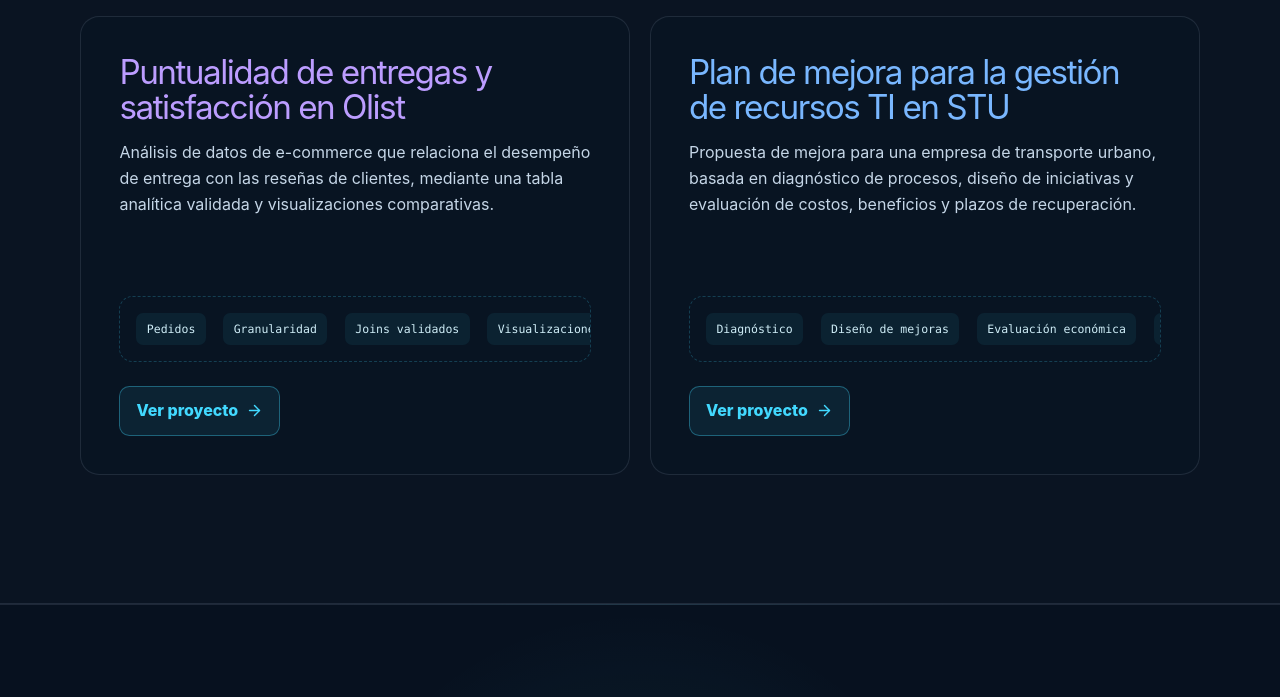
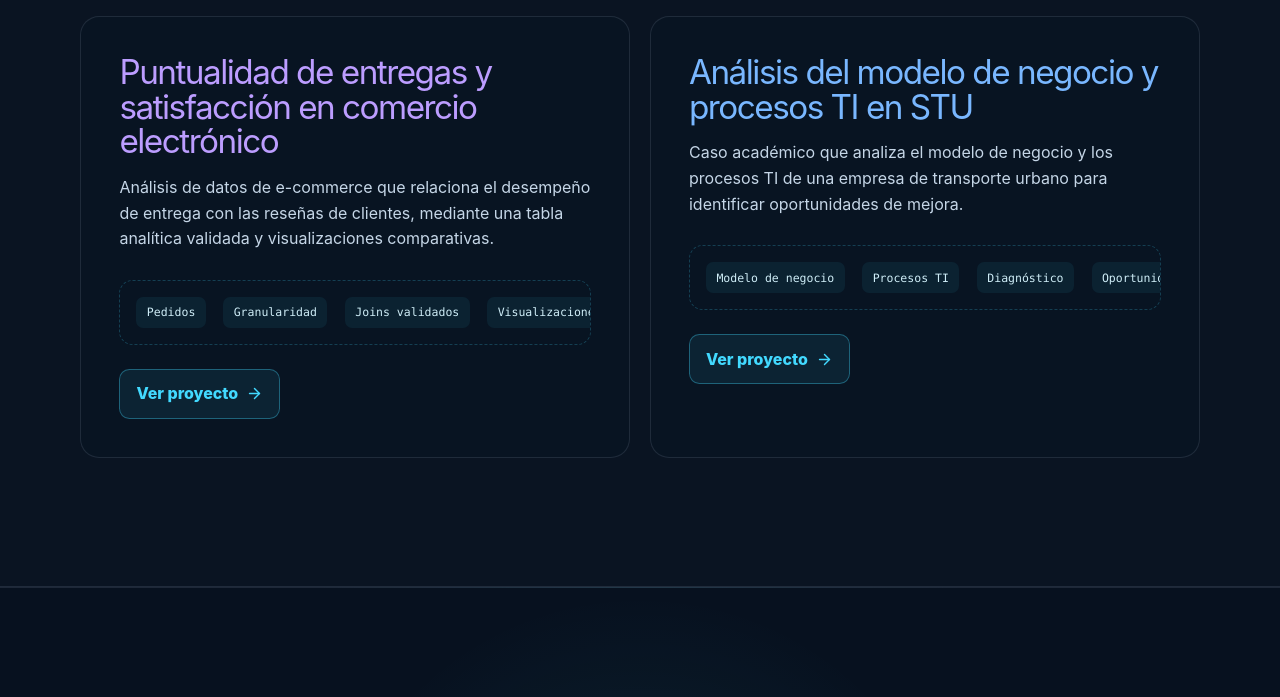
Before and after one commit to BryanJimenez871/BryanJimenez871.github.io, an Astro site: page / in a window 1280 px wide. Shown: the part 1485-2182 px from the top of the page. Built offline with nearby package versions, Linux system fonts and the light colour scheme; Astro itself is replaced by a stand-in of ours.

Commit message:
Guarda estado previo al rediseño

```diff
--- a/src/components/StuProjectDialog.astro
+++ b/src/components/StuProjectDialog.astro
@@ -23,7 +23,6 @@ const { project } = Astro.props as { project: Project };
         <div class="media-tabs" role="tablist" aria-label="Áreas del proyecto STU">
           <button id="stu-tab-metodologia" type="button" role="tab" aria-selected="true" aria-controls="stu-panel-metodologia" data-media-tab="stu-panel-metodologia">Metodología</button>
           <button id="stu-tab-modelo" type="button" role="tab" aria-selected="false" aria-controls="stu-panel-modelo" data-media-tab="stu-panel-modelo">Modelo de negocio</button>
-          <button id="stu-tab-impacto" type="button" role="tab" aria-selected="false" aria-controls="stu-panel-impacto" data-media-tab="stu-panel-impacto">Impacto económico</button>
         </div>
         <figure id="stu-panel-metodologia" class="media-panel" role="tabpanel" aria-labelledby="stu-tab-metodologia">
           <img src="/projects/stu-methodology.png" alt="Metodología de gestión del proyecto de mejora para STU" width="1200" height="725" loading="lazy" />
@@ -33,16 +32,6 @@ const { project } = Astro.props as { project: Project };
           <img src="/projects/stu-business-model.png" alt="Modelo de negocio propuesto para STU" width="864" height="648" loading="lazy" />
           <figcaption>Modelo de negocio que conecta propuesta de valor, recursos, operación y fuentes de ingreso.</figcaption>
         </figure>
-        <figure id="stu-panel-impacto" class="media-panel stu-impact-panel" role="tabpanel" aria-labelledby="stu-tab-impacto" hidden>
-          <div class="stu-impact">
-            <p>Dos iniciativas evaluadas con costos, beneficios y período de recuperación proyectado.</p>
-            <div class="stu-impact-grid">
-              <article><span>Iniciativa 1</span><h3>Eficiencia operativa y puntualidad</h3><strong>Recuperación: mes 22</strong></article>
-              <article><span>Iniciativa 2</span><h3>Unificación de sistemas y seguridad</h3><strong>Recuperación: año 1 · mes 1</strong></article>
-            </div>
-          </div>
-          <figcaption>Resumen de la evaluación económica de las iniciativas priorizadas para STU.</figcaption>
-        </figure>
       </section>
     </div>
   </div>
--- a/src/components/StuProjectPreview.astro
+++ b/src/components/StuProjectPreview.astro
@@ -9,7 +9,7 @@ const { project } = Astro.props as { project: Project };
   <h3 id="stu-title">{project.title}</h3>
   <p>{project.summary}</p>
   <div class="architecture" aria-label="Flujo del proyecto STU">
-    <span>Diagnóstico</span><ArrowRight size={15} /><span>Diseño de mejoras</span><ArrowRight size={15} /><span>Evaluación económica</span><ArrowRight size={15} /><span>Control</span>
+    <span>Modelo de negocio</span><ArrowRight size={15} /><span>Procesos TI</span><ArrowRight size={15} /><span>Diagnóstico</span><ArrowRight size={15} /><span>Oportunidades</span>
   </div>
   <button class="project-button" type="button" data-open-project="stu">Ver proyecto <ArrowRight size={17} /></button>
 </article>
--- a/src/data/projects.ts
+++ b/src/data/projects.ts
@@ -70,7 +70,7 @@ export const projects: Project[] = [
   {
     id: "olist",
     eyebrow: "Análisis exploratorio + calidad de datos",
-    title: "Puntualidad de entregas y satisfacción en Olist",
+    title: "Puntualidad de entregas y satisfacción en comercio electrónico",
     summary:
       "Análisis de datos de e-commerce que relaciona el desempeño de entrega con las reseñas de clientes, mediante una tabla analítica validada y visualizaciones comparativas.",
     context:
@@ -84,17 +84,17 @@ export const projects: Project[] = [
   },
   {
     id: "stu",
-    eyebrow: "Gestión de proyectos + mejora de procesos",
-    title: "Plan de mejora para la gestión de recursos TI en STU",
+    eyebrow: "Caso académico + análisis de procesos",
+    title: "Análisis del modelo de negocio y procesos TI en STU",
     summary:
-      "Propuesta de mejora para una empresa de transporte urbano, basada en diagnóstico de procesos, diseño de iniciativas y evaluación de costos, beneficios y plazos de recuperación.",
+      "Caso académico que analiza el modelo de negocio y los procesos TI de una empresa de transporte urbano para identificar oportunidades de mejora.",
     context:
-      "STU requería oportunidades de mejora para la gestión de recursos informáticos y su operación, integrando una mirada técnica, económica y de procesos.",
+      "El estudio se centró en comprender el modelo de negocio de STU y la relación entre su operación y la gestión de recursos informáticos.",
     contribution:
-      "Estructuré la metodología bajo BPMN, levanté información, formulé dos iniciativas de mejora y definí un modelo de negocio con herramientas de coordinación y control.",
+      "Organicé el análisis en fases, estudié el modelo de negocio y los procesos TI e identifiqué oportunidades de mejora para la operación y los sistemas de información.",
     result:
-      "La evaluación económica estimó la recuperación de la iniciativa de eficiencia operativa en el mes 22 y la de unificación de sistemas y seguridad durante el primer mes del año 1.",
-    technologies: ["BPMN", "Gestión de proyectos", "Modelo de negocio", "Evaluación económica", "Google Sheets"],
+      "Identifiqué oportunidades relacionadas con la eficiencia operativa, la integración de sistemas y la seguridad, como parte de un ejercicio académico.",
+    technologies: ["BPMN", "Gestión de proyectos", "Modelo de negocio", "Análisis de procesos"],
     links: [],
   },
 ];
--- a/src/styles/global.css
+++ b/src/styles/global.css
@@ -126,6 +126,7 @@ button, a { -webkit-tap-highlight-color: transparent; }
 .project-preview h3 { margin: 0; font-size: clamp(1.7rem, 2.6vw, 2.25rem); letter-spacing: -.045em; line-height: 1.04; background: none; -webkit-text-fill-color: currentColor; }.project-preview:nth-child(1) h3 { color: #7de89b; }.project-preview:nth-child(2) h3 { color: #ffc05c; }
 .project-preview-olist h3 { color: #bc9dff; }.project-preview-stu h3 { color: #79b7ff; }
 .project-preview > p { min-height: 8rem; margin: 1rem 0 0; color: #c5d6e7; }
+.project-preview-olist > p, .project-preview-stu > p { min-height: 0; }
 .project-preview .architecture { justify-content: flex-start; margin: 1.75rem 0 1.5rem; }
 .project-button { display: inline-flex; align-items: center; justify-content: center; gap: .5rem; width: fit-content; margin-top: 0; padding: .7rem 1rem; border: 1px solid rgba(66,217,255,.35); border-radius: .65rem; background: rgba(66,217,255,.08); color: var(--cyan); font: inherit; font-weight: 800; cursor: pointer; transition: .2s; }
 .project-button:hover { border-color: var(--cyan); background: rgba(66,217,255,.15); transform: translateY(-2px); }
```
